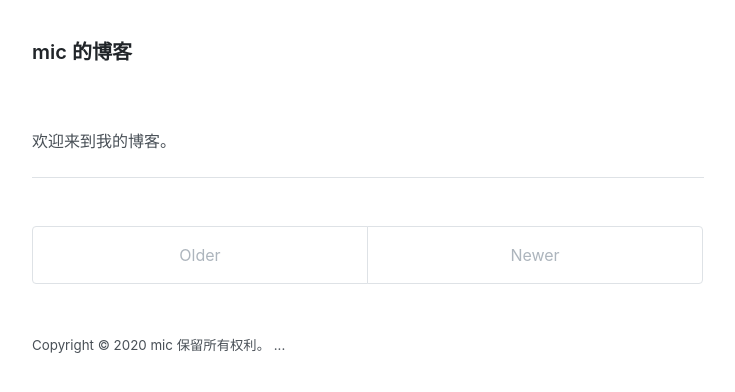
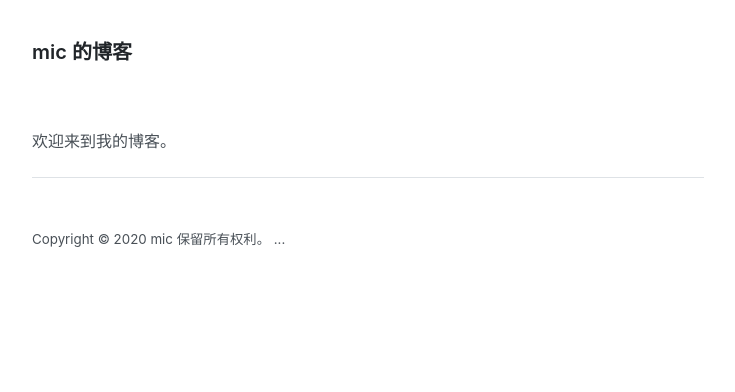
Before and after one commit to mic0x1/mic0x1.github.io, a Jekyll site: the page built from index.html, in a window 1280 px wide. Shown: the top 392 px of the page, without its empty margins (272-1007 px from the left). Built offline with Jekyll 4.4.1, drawn with Linux system fonts in a browser that asks for light colours.

Commit message:
Update index.html

```diff
--- a/index.html
+++ b/index.html
@@ -23,15 +23,6 @@ title: 主页
   {% endfor %}
 </ul>
 {% endif %}
-<div class="pagination">
-  {% if paginator.next_page %}
-    <a class="pagination-item older" href="{{ paginator.next_page_path | relative_url }}">Older</a>
-  {% else %}
-    <span class="pagination-item older">Older</span>
-  {% endif %}
-  {% if paginator.previous_page %}
-    <a class="pagination-item newer" href="{{ paginator.previous_page_path | prepend: relative_url }}">Newer</a>
-  {% else %}
-    <span class="pagination-item newer">Newer</span>
-  {% endif %}
-</div>
+{% if site.posts > 5 %}
+<a href="/archive" style="text-align: center">查看所有博客</a>
+{% endif %}
```
